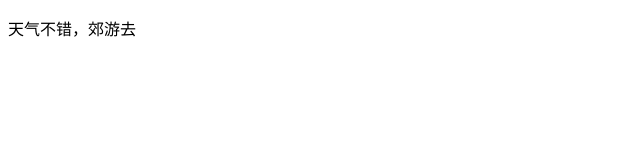
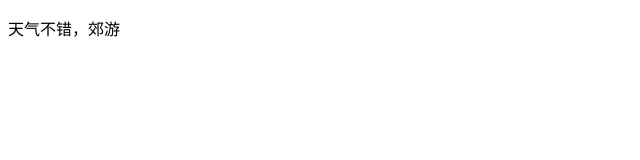
Before and after one commit to LIJING0906/GITstudy, a plain HTML site: page index.html in a window 1280 px wide. Shown: the full height of the page, 0-640 px from the left. Drawn offline with Linux system fonts and the light colour scheme.

Commit message:
修改index.html

```diff
--- a/index.html
+++ b/index.html
@@ -7,6 +7,6 @@
     <title>Document</title>
 </head>
 <body>
-    <p>天气不错，郊游去</p>
+    <p>天气不错，郊游</p>
 </body>
 </html>
```
